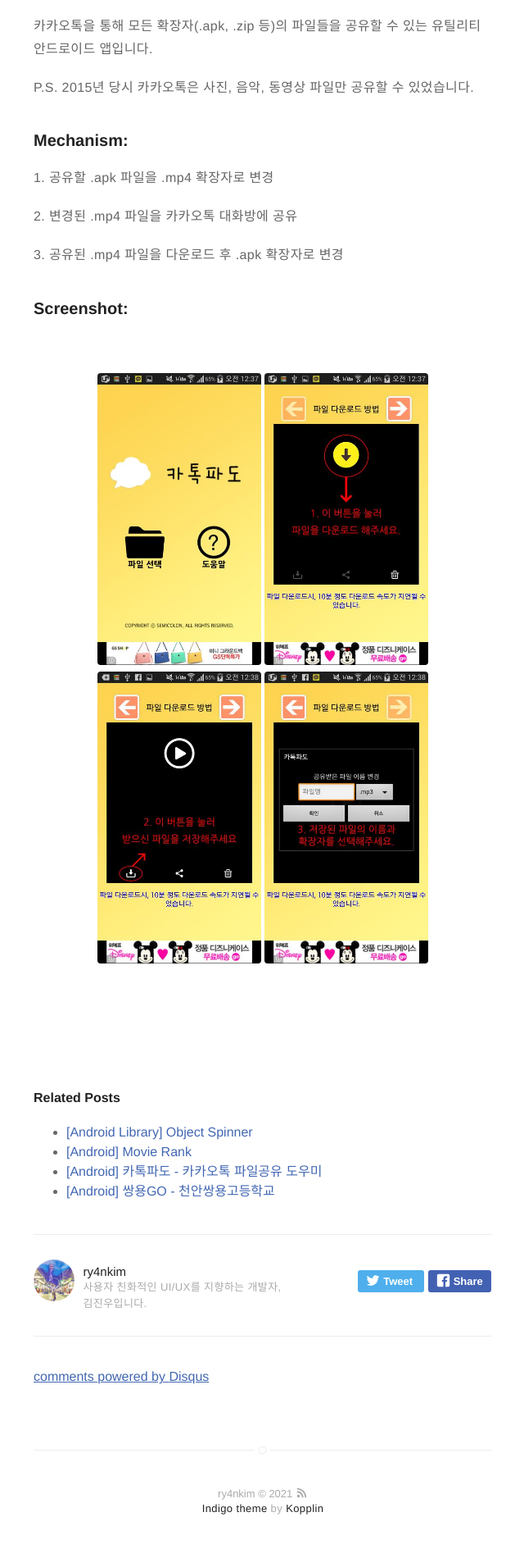
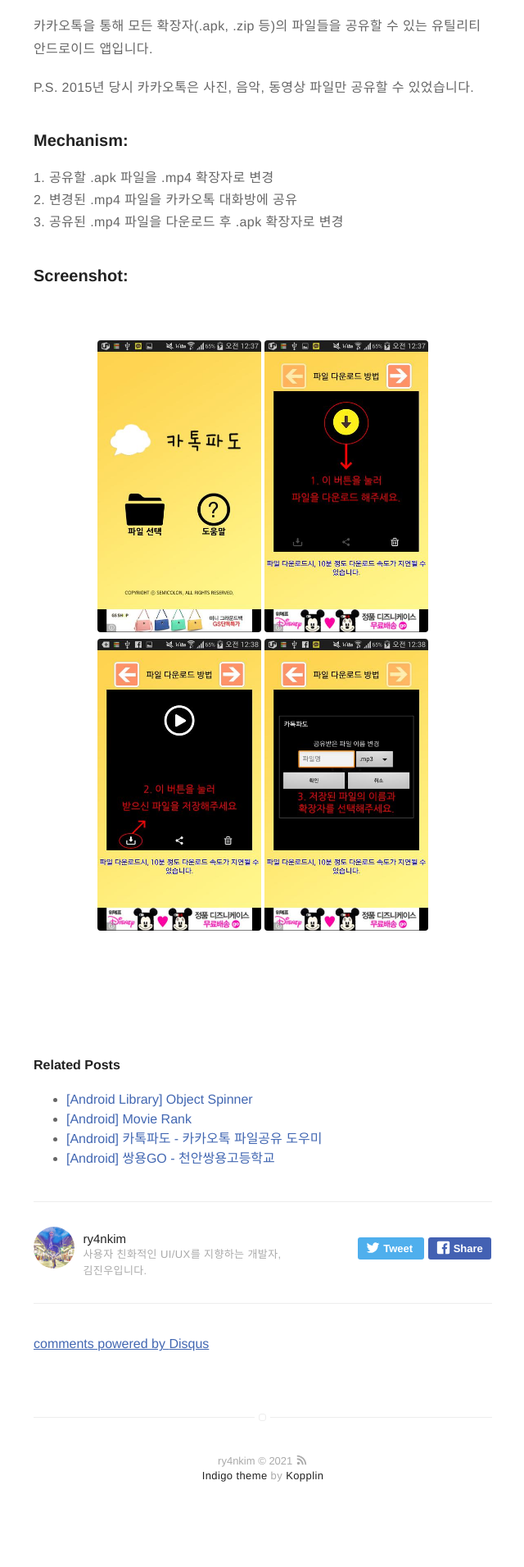
Before and after one commit to ry4nkim/ry4nkim.github.io, a Jekyll site: the page built from _posts/2015-01-01-android-kakaotalk-file-share-helper.markdown, in a window 1280 px wide. Shown: the part 702-2613 px from the top of the page at 82% size, without its empty margins (319-959 px from the left). Built offline with Jekyll 4.4.1, drawn with Linux system fonts in a browser that asks for light colours; comment, search, counter and statistics services are not loaded; after the commit the page ends 2573 px from its top, so only the background shows below that.

Commit message:
Update 2015-01-01-android-kakaotalk-file-share-helper.markdown

```diff
--- a/_posts/2015-01-01-android-kakaotalk-file-share-helper.markdown
+++ b/_posts/2015-01-01-android-kakaotalk-file-share-helper.markdown
@@ -27,9 +27,11 @@
 P.S. 2015년 당시 카카오톡은 사진, 음악, 동영상 파일만 공유할 수 있었습니다.
 
 ### Mechanism:
-<p>1. 공유할 .apk 파일을 .mp4 확장자로 변경</p>
-<p>2. 변경된 .mp4 파일을 카카오톡 대화방에 공유</p>
-<p>3. 공유된 .mp4 파일을 다운로드 후 .apk 확장자로 변경</p>
+<p>
+1. 공유할 .apk 파일을 .mp4 확장자로 변경<br/>
+2. 변경된 .mp4 파일을 카카오톡 대화방에 공유<br/>
+3. 공유된 .mp4 파일을 다운로드 후 .apk 확장자로 변경
+</p>
 
 
 ### Screenshot:
```
